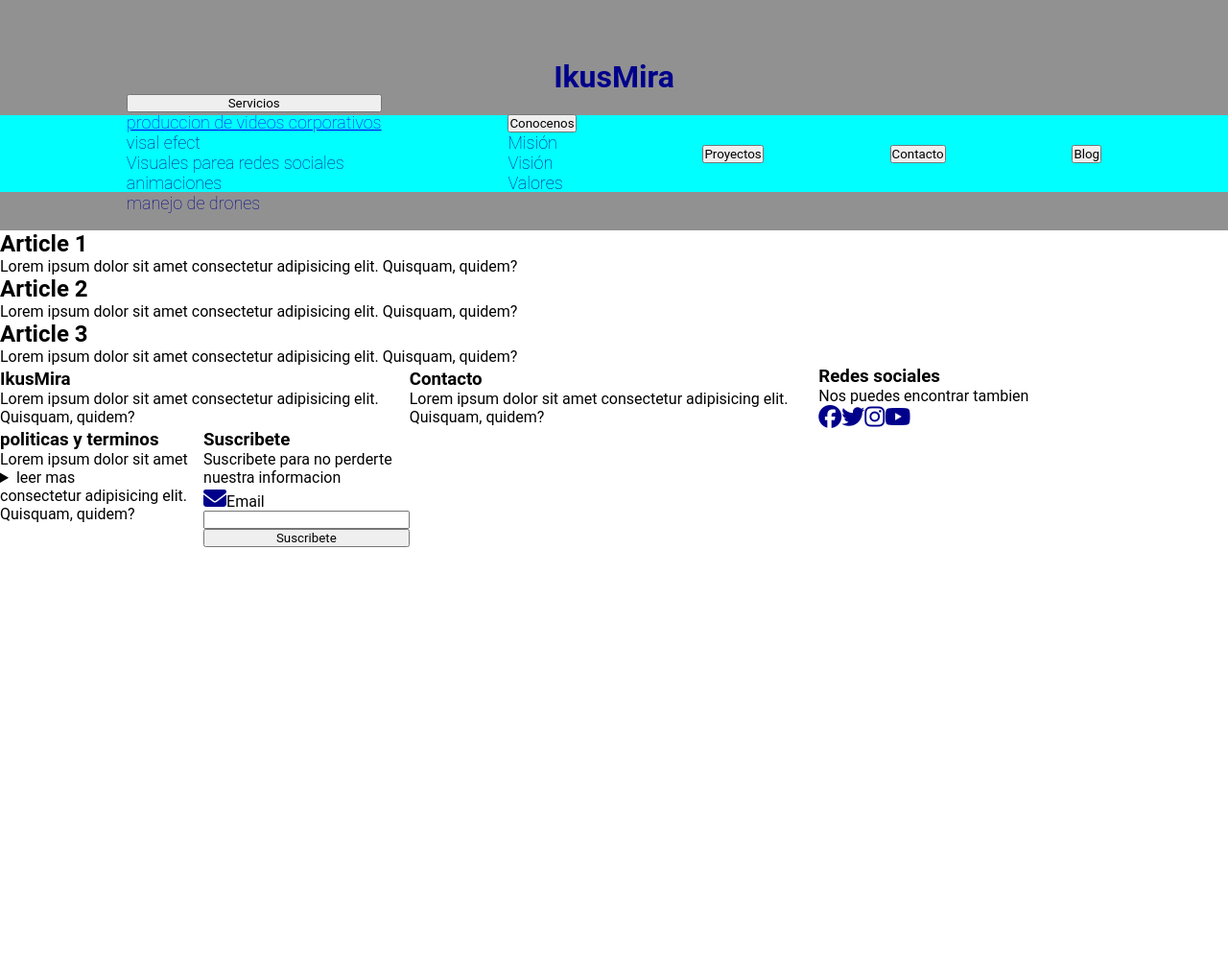
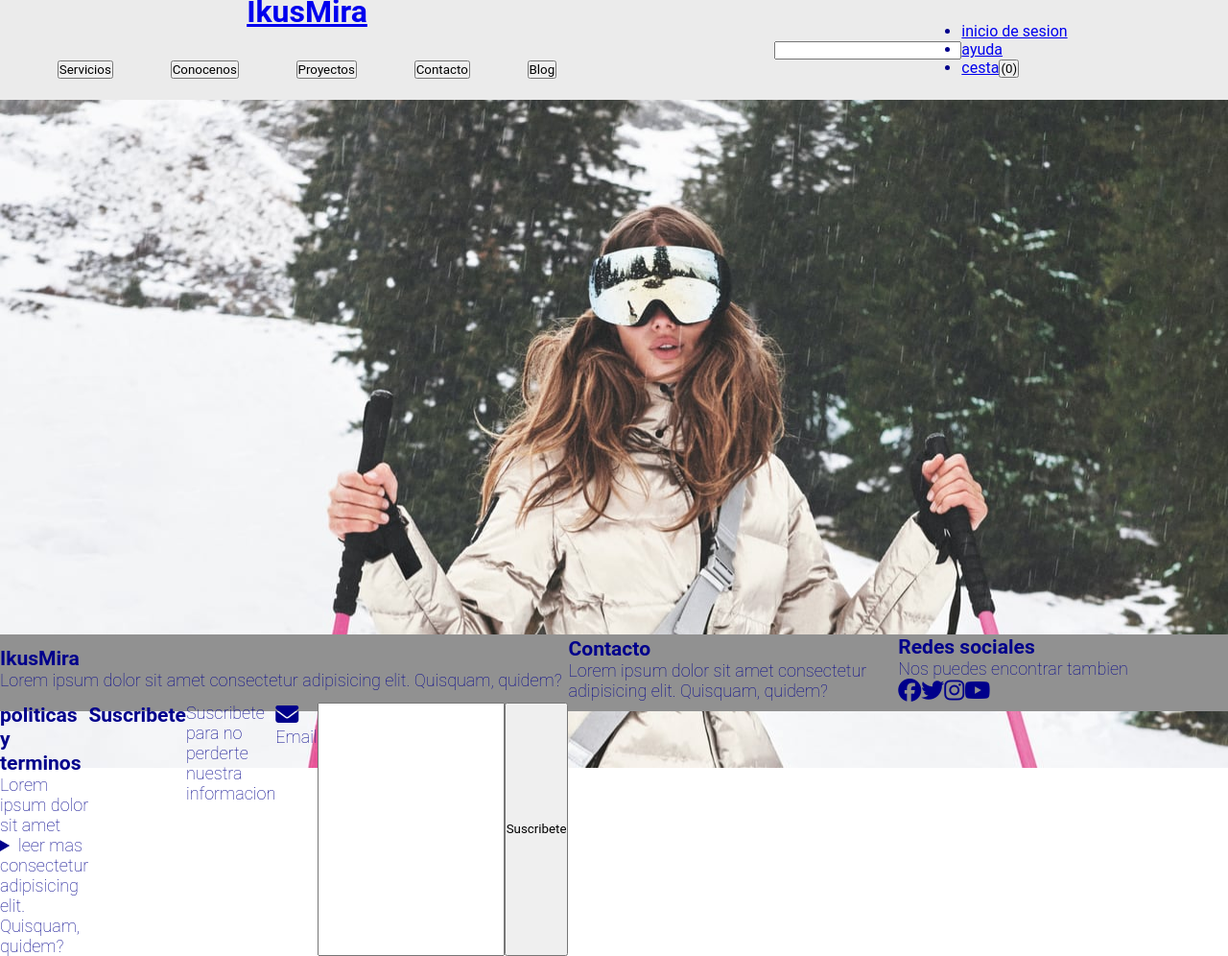
Before and after one commit to Vil-Blass/IkusMira, a plain HTML site: page index.html in a window 1280 px wide. Shown: the whole page at 96% size. Before the commit the page ends 800 px from the top, so only its background shows below. Drawn offline with Linux system fonts and the light colour scheme.

Commit message:
avance de fondo

```diff
--- a/css/main-style.css
+++ b/css/main-style.css
@@ -6,37 +6,66 @@
     /* background-color: rgb(145, 145, 145); */
 }
 
+body {
+    min-height: inherit;
+
+
+}
+
+dir {
+    background-color: var(--color-background-base);
+}
+
 /* EN EL HEADER */
 .cabecera {
     display: flex;
     justify-content: center;
-    flex-flow: column;
+    flex-flow: row;
     align-items: center;
-    background-color: rgb(145, 145, 145);
+    background-color: rgb(235, 235, 235);
     color: darkblue;
-    height: 30vh;
+    height: 15vh;
     width: 100%;
+    position: relative;
 
 }
 
 .logoTitulo {
     display: flex;
+    flex-flow: column;
     justify-content: center;
     align-items: center;
-    background-color: rgb(145, 145, 145);
     color: darkblue;
     height: 10vh;
     width: 100%;
+    position: static;
 
 }
+
+.buscaCesta {
+    display: flex;
+    justify-content: center;
+    align-items: center;
+    color: darkblue;
+    height: 10vh;
+    width: 100%;
+    position: sticky;
+    z-index: 100;
+}
+
+.nav-secundario {
+    display: flex;
+    justify-content: space-evenly;
+    align-items: center;
+
+}
+
 
 .nav-principal {
     display: flex;
     justify-content: space-evenly;
     align-items: center;
-  position: sticky;
-
-    background-color: rgb(145, 145, 145);
+    position: sticky;
     color: darkblue;
     font-weight: 200;
     font-size: large;
@@ -49,18 +78,16 @@
     display: flex;
     justify-content: space-evenly;
     align-items: center;
-    background-color: rgb(145, 145, 145);
     color: darkblue;
     font-weight: 200;
     font-size: large;
     height: 10vh;
     width: 100%;
-    background-color: aqua;
-
+    margin: 0 auto;
 
     li {
         list-style: none;
-        display: flex;
+
         justify-content: center;
         flex-flow: column;
         width: fit-content;
@@ -69,14 +96,46 @@
 
 }
 
-/* .submenu-menu{display: none;}
+.submenu-menu {
+    display: none;
+}
 
-.submenu1_submenu-menu{display: none;} */
+.submenu2-menu {
+    display: none;
+
+}
+
+/* EN EL MAIN */
+.contenedor {
+    display: flex;
+    /* background-color: yellowgreen; */
+    height: 100vh;
+    width: 100%;
+    flex-flow: column;
+
+
+}
+
+.principal {
+    height: 100vh;
+    width: 100%;
+
+}
+
+/* EN EL FOOTER */
 .pie {
     display: grid;
     grid-template-columns: repeat(3, 1fr);
     justify-content: center;
     align-items: center;
+    position: relative;
+    top: 80%;
+    background-color: rgb(145, 145, 145);
+    color: darkblue;
+    font-weight: 200;
+    font-size: large;
+    height: 10vh;
+    width: 100%;
 }
 
 .section3-pie {
--- a/index.html
+++ b/index.html
@@ -23,11 +23,13 @@
 </head>
 
 <body>
+    <dir class="dir">
         <div class="contenedor">
+
+
             <header class="cabecera">
                 <div class="logoTitulo">
-                <h1>IkusMira</h1>
-            </div>
+                    <h1><a href="#">IkusMira</a></h1>
                     <nav class="nav-principal">
                         <ul class="menu">
 
@@ -39,7 +41,8 @@
                                         <li> Visuales parea redes sociales</li>
                                         <li>animaciones</li>
                                         <li>manejo de drones</li>
-                            </ul></nav>
+                                    </ul>
+                                </nav>
                             </li>
 
 
@@ -58,28 +61,28 @@
                             <li><button>Blog</button></li>
                         </ul>
                     </nav>
+
+                </div>
+                <div class="buscaCesta">
+                    <section>
+                        <form action="">
+                            <input type="search" name="" id="">
+
+                    </section>
+                    <nav class="nav-secundario">
+                        <ul class="soporte">
+                            <li><a href="#">inicio de sesion</a></li>
+                            <li><a href="#">ayuda</a></li>
+                            <li><a href="#">cesta</a><button type="button">(0)</button></li>
+
+                        </ul>
+                    </nav>
+                </div>
+
             </header>
 
             <section class="principal">
-                <section>
-            <article>
-                <h2>Article 1</h2>
-                <p>
-                    Lorem ipsum dolor sit amet consectetur adipisicing elit. Quisquam, quidem?
-                </p>
-            </article>
-            <article>
-                <h2>Article 2</h2>
-                <p>
-                    Lorem ipsum dolor sit amet consectetur adipisicing elit. Quisquam, quidem?
-                </p>
-            </article>
-            <article>
-                <h2>Article 3</h2>
-                <p>Lorem ipsum dolor sit amet consectetur adipisicing elit. Quisquam, quidem?</p>
-            </article>
-            </section>
-        </section>
+
                 <footer id="cPie" class="pie">
                     <section class="section1-pie">
                         <h3>IkusMira</h3>
@@ -95,11 +98,14 @@
                         <ul>
                             <li><a href="http://" target="_blank" rel="noopener noreferrer"><i
                                         class="fa-brands fa-facebook"></i></a></li>
-                    <li><a href="http://" target="_blank" rel="noopener noreferrer"><i class="fa-brands fa-twitter">
+                            <li><a href="http://" target="_blank" rel="noopener noreferrer"><i
+                                        class="fa-brands fa-twitter">
                                     </i></a></li>
-                    <li><a href="http://" target="_blank" rel="noopener noreferrer"><i class="fa-brands fa-instagram">
+                            <li><a href="http://" target="_blank" rel="noopener noreferrer"><i
+                                        class="fa-brands fa-instagram">
                                     </i></a></li>
-                    <li><a href="http://" target="_blank" rel="noopener noreferrer"><i class="fa-brands fa-youtube">
+                            <li><a href="http://" target="_blank" rel="noopener noreferrer"><i
+                                        class="fa-brands fa-youtube">
                                     </i></a></li>
                         </ul>
                     </section>
@@ -123,6 +129,7 @@
                 </footer>
 
         </div>
+    </dir>
     <script src="./js/markting.js"></script>
     <script src="https://kit.fontawesome.com/308662c8e9.js" crossorigin="anonymous"></script>
 
--- a/js/markting.js
+++ b/js/markting.js
@@ -16,6 +16,15 @@ function mostrarSubMenu() {
   mostrar.style.top = '50px';
   mostrar.style.width = 'fit-content';
 
+  submenu2.style.display = 'block';
+  submenu2.style.backgroundColor = 'red';
+  submenu2.style.cursor = 'pointer';
+  submenu2.style.position = 'absolute';
+  submenu2.style.zIndex = '1';
+  submenu2.style.top = '70px';
+  submenu2.style.width = 'fit-content';
+  submenu2.style.right='100px';
+
 
 
 
@@ -23,53 +32,101 @@ function mostrarSubMenu() {
 
 function ocultarSubMenu() {
   setTimeout(() => {
-  mostrar.style.display = 'none';
-},5000)
+    mostrar.style.display = 'none';
+     submenu2.style.display = 'none';
+
+  }, 5000)
 
 }
 
-function mostrarSubMenu2() {
 
 
 
-  submenu2.style.display = 'block';
-  submenu2.style.backgroundColor = 'red';
-  submenu2.style.cursor = 'pointer';
-  submenu2.style.position = 'absolute';
-  submenu2.style.zIndex = '1';
-  submenu2.style.top = '50px';
-  submenu2.style.width = 'fit-content';
-  submenu2.style.animation = 'ocultar 5s';
-
-
-
-}
-
-function ocultarSubMenu2() {
-setTimeout(() => {
-  submenu2.style.display = 'none';
-
-
-},5000);
-}
-
-
 console.log('YO' + mostrar.innerHTML);
-const  btn = document.querySelector('.botton');
-const  btn1 = document.querySelector('.botton1');
+const btn = document.querySelector('.botton');
+const btn1 = document.querySelector('.botton1');
 
 btn.addEventListener('mouseout', () => {
   ocultarSubMenu();
 })
-btn.addEventListener('mouseover', () => {
+btn.addEventListener('click', () => {
   mostrarSubMenu();
 
 })
 btn1.addEventListener('mouseout', () => {
-  ocultarSubMenu2();
+  ocultarSubMenu();
 })
-btn1.addEventListener('mouseover', () => {
-  mostrarSubMenu2();
+btn1.addEventListener('click', () => {
+  mostrarSubMenu();
 })
+console.log('ESTOY');
 
-console.log('ESTOY');
+
+let imagenesZara = [
+'  ./media/img/zara1.jpg',
+'  ./media/img/zara2.jpg',
+'  ./media/img/zara3.jpg',
+'  ./media/img/zara4.jpg',
+'  ./media/img/zara5.jpg'
+
+
+]
+
+
+const contenedor = document.querySelector('.principal');
+
+let sigte = 0;
+
+//crear un carrusel
+
+// function carrusel() {
+//   //recorrer array de imagenes
+//   setInterval(() => {
+//      for (let i = 0; i < imagenesZara.length; i++) {
+//     contenedor.style.backgroundImage = `url(${imagenesZara[sigte]})`;
+//     sigte++;
+
+
+//     if (sigte === imagenesZara.length) {
+//       sigte = 0;
+//     }
+//   }
+
+//   }, 3000)
+// }
+// carrusel();
+
+
+// //al hacer scroll se cambia la imagen desde abajo
+// window.addEventListener('scroll', carrusel); () => {
+//   contenedor.style.backgroundImage = `url(${imagenesZara[sigte]})`;
+//   sigte++;
+// }
+window.addEventListener('scroll', () => {
+  const scrollHeight = window.innerHeight + window.scrollY;
+  const totalHeight = document.documentElement.scrollHeight;
+
+  if (scrollHeight >= totalHeight) {
+    contenedor.style.backgroundImage = `url(${imagenesZara[sigte]})`;
+    sigte++;
+
+    if (sigte === imagenesZara.length) {
+      sigte = 0;
+    }
+  }
+});
+
+window.addEventListener('wheel', function(event) {
+  const delta = event.deltaY;
+
+
+  if (delta > 0) {
+    // Scrolling hacia abajo
+    contenedor.style.backgroundImage = `url(${imagenesZara[sigte]})`;
+    sigte++;
+
+    if (sigte === imagenesZara.length) {
+      sigte = 0;
+    }
+  }
+});
```
Also changed, not shown: media/img/zara1.jpg (added), media/img/zara2.jpg (added), media/img/zara3.jpg (added), media/img/zara4.jpg (added), media/img/zara5.jpg (added). Lines whose indentation alone changed are shown as unchanged.
